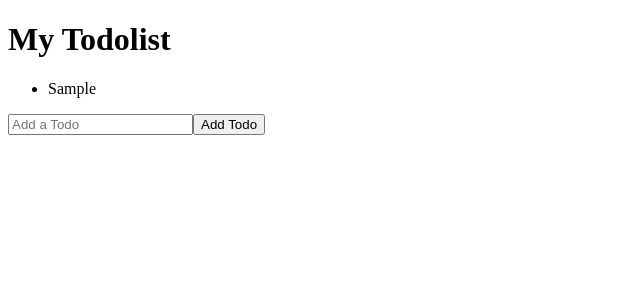
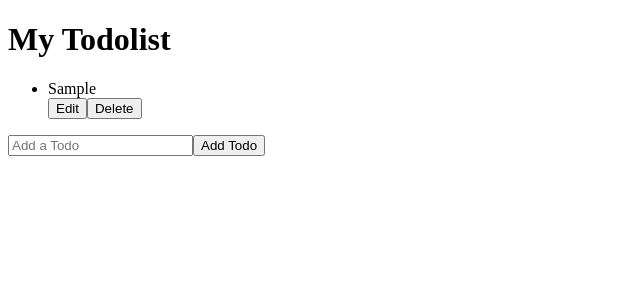
Before and after one commit to ramonjmcastillo/zensmart-technical, a React (Create React App) app: page / in a window 1280 px wide. Both pictures are taken after typing "Sample" into the empty fields and a click on the button "Add Todo". Shown: the top 300 px of the page, without its empty margins (0-640 px from the left). Built offline with nearby package versions, Linux system fonts and the light colour scheme.

Commit message:
Added edit and delete logic

```diff
--- a/src/App.js
+++ b/src/App.js
@@ -4,10 +4,26 @@ import TodoList from "./components/TodoList";
 import TodoForm from "./components/TodoList/Form";
 
 function App() {
-  const [items, setItems] = useState([]);
+  const [todos, setTodos] = useState([]);
 
   const onItemClick = (item, event) => {
-    console.log(item, event);
+    let updatedTodos = todos.map((todo) => {
+      if (todo.id === item.id) {
+        todo.done = !todo.done;
+      }
+      return todo;
+    });
+
+    setTodos(updatedTodos);
+  };
+
+  const deleteTodo = (id) => {
+    const updatedTodos = [...todos].filter((todo) => todo.id !== id);
+    setTodos(updatedTodos);
+  };
+
+  const editTodo = (id, text) => {
+    setTodos((prev) => prev.map((item) => (item.id === id ? text : item)));
   };
 
   const addTodo = (item) => {
@@ -15,14 +31,19 @@ function App() {
       return;
     }
 
-    const newTodos = [item, ...items];
-    setItems(newTodos);
+    const newTodos = [item, ...todos];
+    setTodos(newTodos);
   };
 
   return (
     <div className="App">
       <h1>My Todolist</h1>
-      <TodoList items={items} onItemClick={onItemClick} />
+      <TodoList
+        items={todos}
+        onItemClick={onItemClick}
+        deleteTodo={deleteTodo}
+        editTodo={editTodo}
+      />
       <TodoForm onSubmit={addTodo} />
     </div>
   );
--- a/src/components/TodoList/index.jsx
+++ b/src/components/TodoList/index.jsx
@@ -1,19 +1,51 @@
-import React, { useState } from "react";
+import React, { useState, useEffect } from "react";
+import Form from "./Form";
 
-const TodoList = ({ items, onItemClick }) => {
+const TodoList = ({ items, onItemClick, deleteTodo, editTodo }) => {
+  const [edit, setEdit] = useState({ id: null, text: "" });
+
   const handleItemClick = (item, e) => {
     if (!item.done) {
       onItemClick(item, e);
     }
   };
 
-  console.log(items);
+  const submitEdit = (text) => {
+    editTodo(edit.id, text);
+    setEdit({
+      id: null,
+      text: "",
+    });
+  };
+
+  if (edit.id !== null) {
+    return <Form edit={edit} onSubmit={submitEdit} />;
+  }
+
+  console.log(edit, "edit");
 
   return (
     <div>
       <ul>
         {items.map((todo, index) => {
-          return <li key={index}> {todo.text} </li>;
+          return (
+            <div key={index}>
+              <li onClick={() => handleItemClick(todo)} key={index}>
+                {todo.text}
+              </li>
+              <div>
+                <button
+                  type="button"
+                  onClick={() => setEdit({ id: todo.id, text: todo.text })}
+                >
+                  Edit
+                </button>
+                <button type="button" onClick={() => deleteTodo(todo.id)}>
+                  Delete
+                </button>
+              </div>
+            </div>
+          );
         })}
       </ul>
     </div>
```
